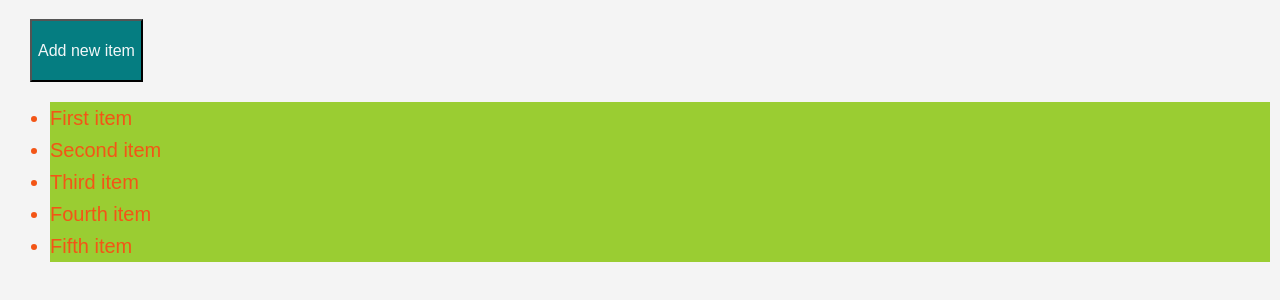
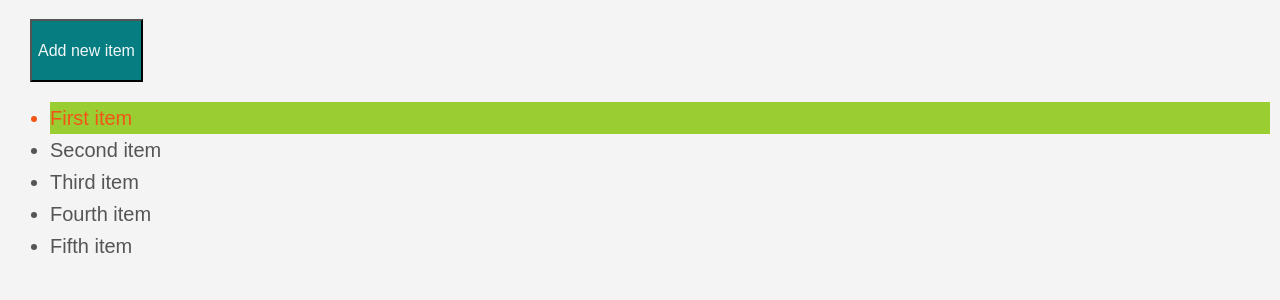
Before and after one commit to pascalmp/js-intro-without-jQuerry, a plain HTML site: page index.html in a window 1280 px wide. Shown: the part 50-350 px from the top of the page. Drawn offline with Linux system fonts and the light colour scheme.

Commit message:
li update

```diff
--- a/index.html
+++ b/index.html
@@ -12,10 +12,10 @@
 
     <ul id="our-list" >
         <li class="active">First item</li>
-        <li class="active">Second item</li>
-        <li class="active">Third item</li>
-        <li class="active">Fourth item</li>
-        <li class="active">Fifth item</li>
+        <li>Second item</li>
+        <li>Third item</li>
+        <li>Fourth item</li>
+        <li>Fifth item</li>
     </ul>
     <script src=js/main.js></script>
 </body>
```
